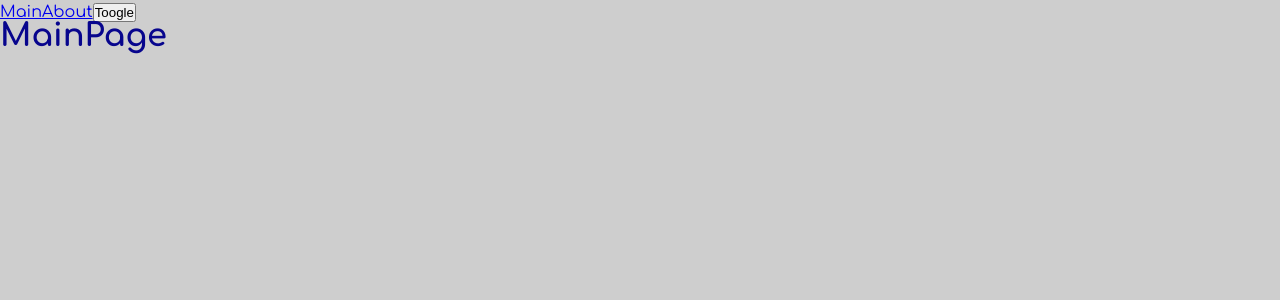
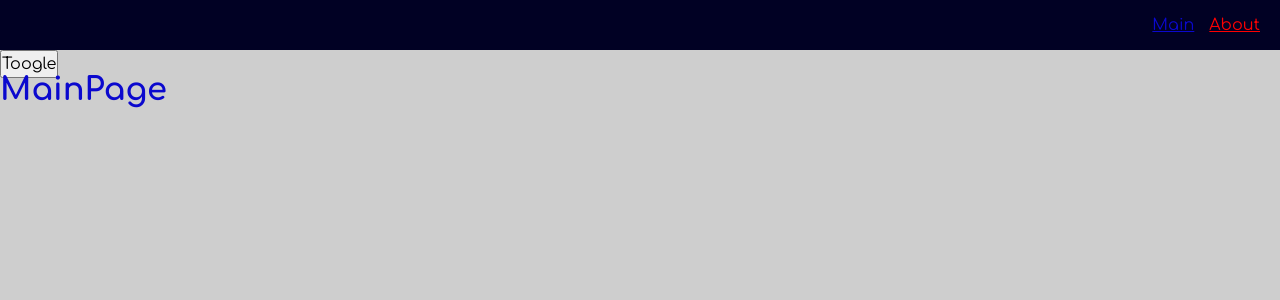
Before and after one commit to boytrend0108/react_advanced, a React app: page / in a window 1280 px wide. Shown: the top 300 px of the page. Built offline with nearby package versions, Linux system fonts and the light colour scheme.

Commit message:
add: 12. Navbar

```diff
--- a/src/app/App.tsx
+++ b/src/app/App.tsx
@@ -1,19 +1,18 @@
 import cn from 'classnames';
 
 import './styles/index.scss';
-import { Link } from 'react-router-dom';
 import { useContext } from 'react';
 
 import { ThemeContext } from './providers/ThemeProvider/lib/themeContext';
 import { AppRouter } from './providers/ThemeProvider/router';
+import { Navbar } from 'widgets/Navbar';
 
 export const App = () => {
   const { theme, setTheme } = useContext(ThemeContext);
 
   return (
     <div className={cn('app', theme)}>
-      <Link to='/'>Main</Link>
-      <Link to='/about'>About</Link>
+      <Navbar />
       <button onClick={() => setTheme()}>Toogle</button>
 
       <AppRouter />
--- a/src/app/styles/reset.scss
+++ b/src/app/styles/reset.scss
@@ -3,3 +3,12 @@
   padding: 0;
   box-sizing: border-box;
 }
+
+input,
+button,
+textarea,
+select {
+  margin: 0;
+
+  font: inherit;
+}
--- a/src/app/styles/themes/dark.scss
+++ b/src/app/styles/themes/dark.scss
@@ -1,6 +1,9 @@
 .app.dark {
   --bg-color: rgb(1, 1, 36);
+  --inverted-bg-color: rgb(206, 206, 206);
 
   --primary-color: rgb(7, 216, 7);
-  --secondary-color: rgb(70, 241, 70);
+  --secondary-color: rgb(12 165 12);
+  --inverted-primary-color: rgb(11, 8, 206);
+  --inverted-secondary-color: rgb(108, 117, 241);
 }
--- a/src/app/styles/themes/normal.scss
+++ b/src/app/styles/themes/normal.scss
@@ -1,6 +1,9 @@
 .app.light {
   --bg-color: rgb(206, 206, 206);
+  --inverted-bg-color: rgb(1, 1, 36);
 
-  --primary-color: rgb(7, 5, 141);
+  --primary-color: rgb(11, 8, 206);
   --secondary-color: rgb(108, 117, 241);
+  --inverted-primary-color: rgb(7, 216, 7);
+  --inverted-secondary-color: rgb(12 165 12);
 }
--- a/src/app/styles/variables/global.scss
+++ b/src/app/styles/variables/global.scss
@@ -8,4 +8,7 @@
   --font-size-l: 24px;
   --font-line-l: 32px;
   --font-l: var(--font-size-l) / var(--font-line-l) var(--font-family-main);
+
+  //sizes
+  --navbar-height: 50px;
 }
--- /dev/null
+++ b/src/shared/ui/AppLink/AppLink.module.scss
@@ -0,0 +1,15 @@
+.AppLink {
+  color: var(--primary-color);
+}
+
+.primary {
+  color: var(--primary-color);
+}
+
+.secondary {
+  color: var(--inverter-primary-color);
+}
+
+.red {
+  color: red;
+}
--- /dev/null
+++ b/src/shared/ui/AppLink/AppLink.tsx
@@ -0,0 +1,35 @@
+import { Link, LinkProps } from 'react-router-dom';
+import cn from 'classnames';
+import * as cls from './AppLink.module.scss';
+
+export enum AppLinkTheme {
+  PRIMARY = 'primary',
+  SECONDARY = 'secondary',
+  RED = 'red',
+}
+
+interface Props extends LinkProps {
+  className?: string;
+  children: React.ReactNode;
+  theme?: AppLinkTheme;
+}
+
+export const AppLink: React.FC<Props> = (props) => {
+  const {
+    theme = AppLinkTheme.PRIMARY,
+    className,
+    to,
+    children,
+    ...otherProps
+  } = props;
+
+  return (
+    <Link
+      to={to}
+      {...otherProps}
+      className={cn(cls.AppLink, className, cls[theme])}
+    >
+      {children}
+    </Link>
+  );
+};
--- /dev/null
+++ b/src/widgets/Navbar/index.ts
@@ -0,0 +1 @@
+export { Navbar } from './ui/Navbar'
--- /dev/null
+++ b/src/widgets/Navbar/ui/Navbar.module.scss
@@ -0,0 +1,16 @@
+.Navbar {
+  height: var(--navbar-height);
+  width: 100%;
+  background-color: var(--inverted-bg-color);
+  display: flex;
+  align-items: center;
+  padding: 20px;
+}
+
+.links {
+  margin-left: auto;
+}
+
+.mainLink {
+  margin-right: 15px;
+}
--- /dev/null
+++ b/src/widgets/Navbar/ui/Navbar.tsx
@@ -0,0 +1,23 @@
+import cn from 'classnames';
+import * as cls from './Navbar.module.scss';
+import { AppLink, AppLinkTheme } from 'shared/ui/AppLink/AppLink';
+
+interface Props {
+  className?: string;
+}
+
+export const Navbar: React.FC<Props> = ({ className }) => {
+  return (
+    <div className={cn(cls.Navbar, className)}>
+      <div className={cls.links}>
+        <AppLink theme={AppLinkTheme.SECONDARY} to='/' className={cls.mainLink}>
+          Main
+        </AppLink>
+
+        <AppLink theme={AppLinkTheme.RED} to='/about'>
+          About
+        </AppLink>
+      </div>
+    </div>
+  );
+};
```
